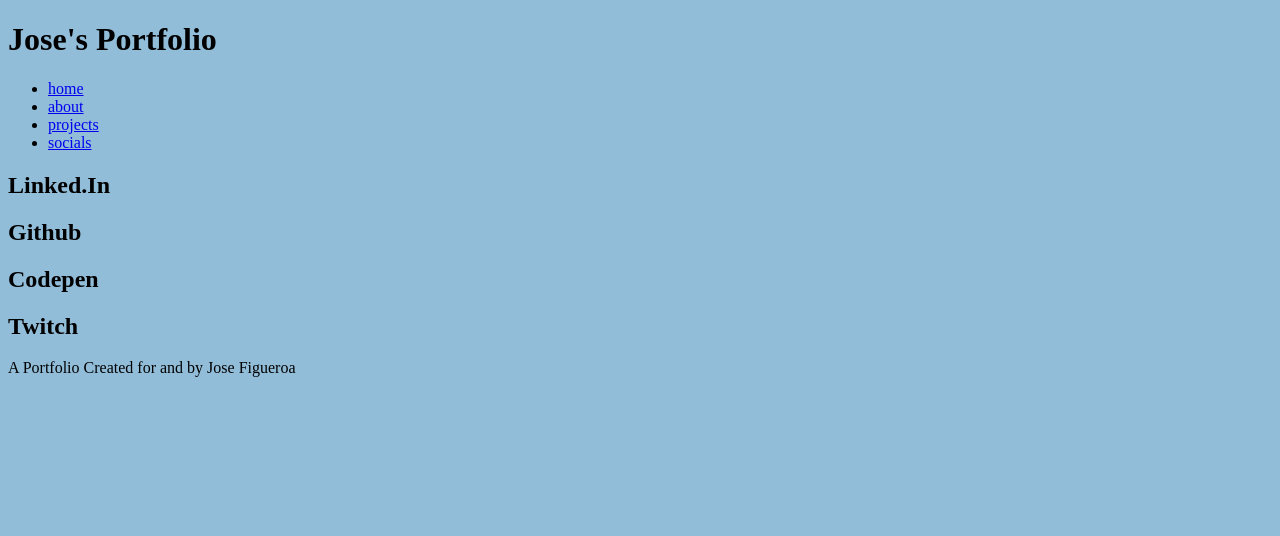
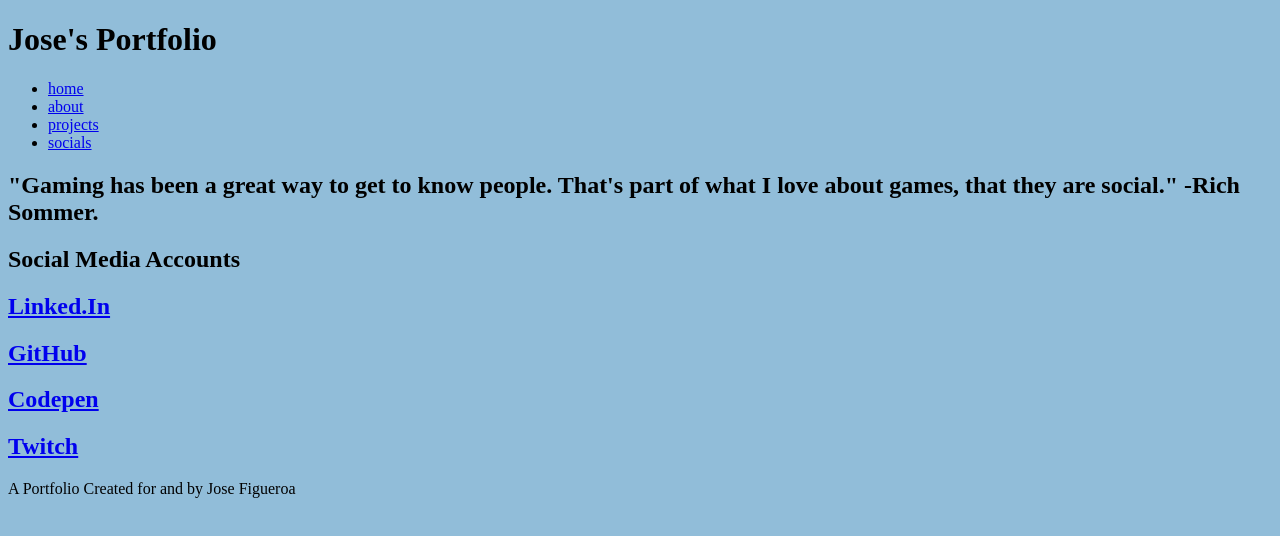
Before and after one commit to Jfigue70/Jose-s-Portfolio, a plain HTML site: page socials.html in a window 1280 px wide. Drawn offline with Linux system fonts and the light colour scheme.

Commit message:
Added content to social.html and projects.html

```diff
--- a/socials.html
+++ b/socials.html
@@ -20,17 +20,25 @@
     </nav>
     <main>
         <section>
-            <h2>Linked.In</h2>
+            <h2>"Gaming has been a great way to get to know people. That's part of what I love about games, that they are social." -Rich Sommer.</h2>
         </section>
         <section>
-            <h2>Github</h2>
+            <h2>Social Media Accounts</h2>
         </section>
-        <section>
-            <h2>Codepen</h2>
-        </section>
-        <section>
-            <h2>Twitch</h2>
-        </section>
+        <div class="card-row">
+            <section>
+                <h2><a href="https://www.linkedin.com/in/jose-figueroa-912a6226a/?skipRedirect=true">Linked.In</a></h2>
+            </section>
+            <section>
+                <h2><a href="https://github.com/Jfigue70">GitHub</a></h2>
+            </section>
+            <section>
+                <h2><a href="https://codepen.io/Jose-Figueroa-the-sasster">Codepen</a></h2>
+            </section>
+            <section>
+                <h2><a href="https://www.twitch.tv/giftedghostietv">Twitch</a></h2>
+            </section>
+        </div>
     </main>
     <footer>
         <p>A Portfolio Created for and by Jose Figueroa</p>
```
Also changed, not shown: about.html (+2 -6 lines), index.html (+4 -4 lines), projects.html (+16 -1 lines), images/AboutMeIcon.jpeg (renamed from images/About me icon.jpeg), images/EmailIcon.jpeg (renamed from images/Email Icon.jpeg), images/ProjectsIcon.jpeg (renamed from images/Projects Icon.jpeg), images/SocialsIcon.jpeg (renamed from images/Socials icon.jpeg).
